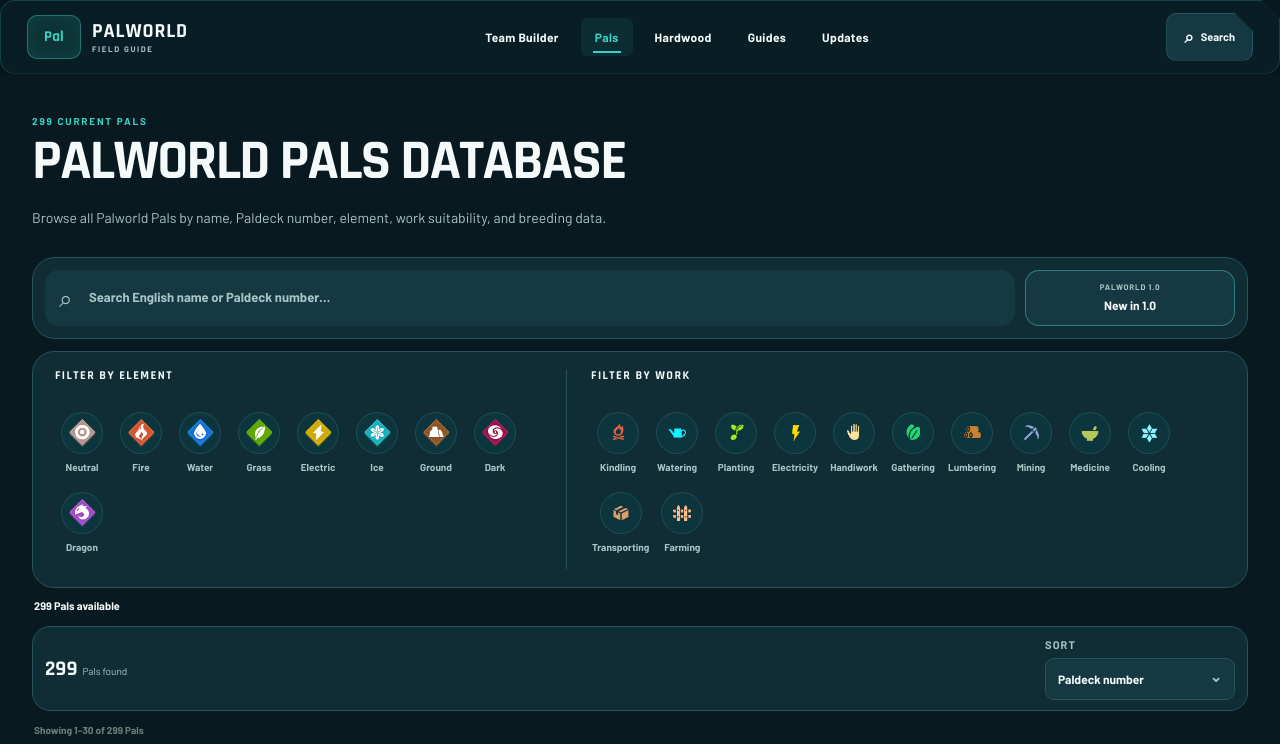
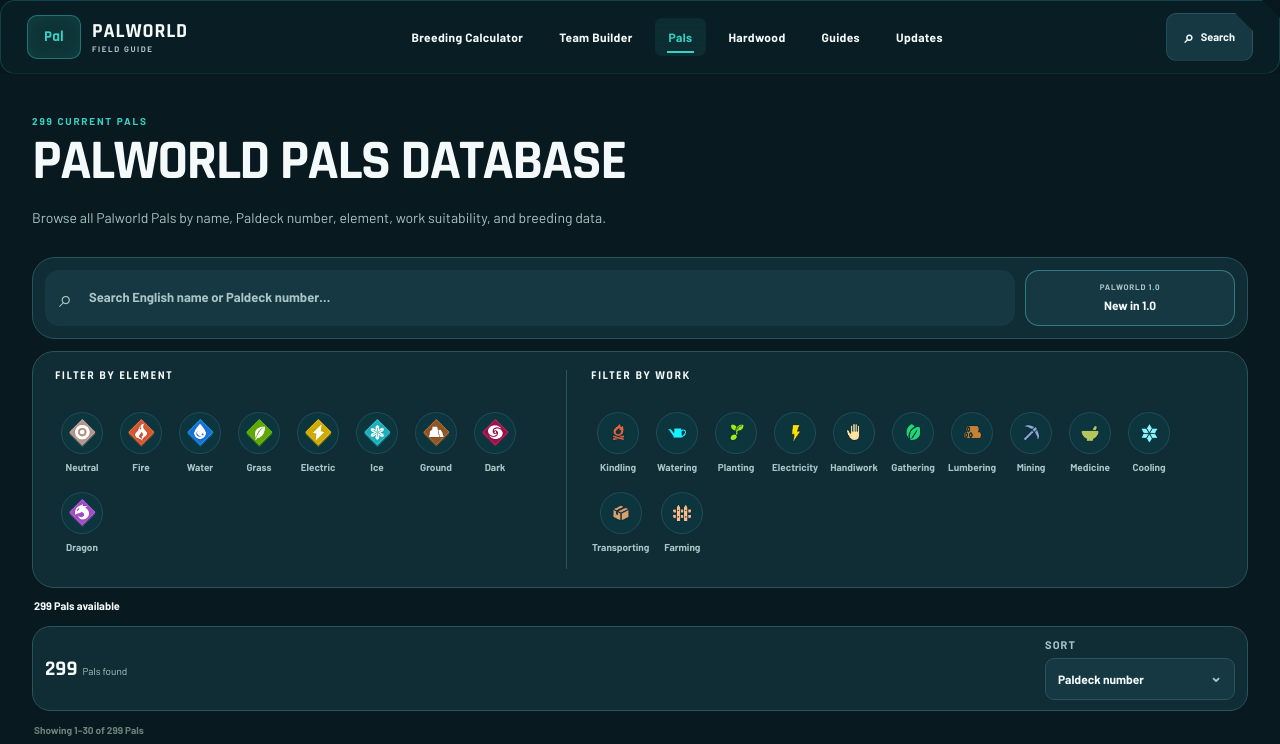
Before and after one commit to bowenchen-1/palworld-guide, a Next.js app: page /pals in a window 1280 px wide. Shown: the top 744 px of the page. Built offline with nearby package versions, Linux system fonts and the light colour scheme.

Commit message:
Add homepage breeding calculator navigation

```diff
--- a/app/components/site-header.tsx
+++ b/app/components/site-header.tsx
@@ -4,6 +4,7 @@
 import { useEffect, useRef, useState } from "react";
 
 const navItems = [
+  ["Breeding Calculator", "/#breeding-calculator"],
   ["Team Builder", "/team-builder"],
   ["Pals", "/pals"],
   ["Hardwood", "/items/hardwood"],
--- a/app/page.tsx
+++ b/app/page.tsx
@@ -54,7 +54,7 @@
     <script type="application/ld+json" dangerouslySetInnerHTML={{ __html: JSON.stringify(faqSchema) }} />
     <script type="application/ld+json" dangerouslySetInnerHTML={{ __html: JSON.stringify(appSchema) }} />
 
-    <section id="top" className="home-calculator-top px-5 pb-12 sm:px-8 lg:px-12"><div className="mx-auto max-w-[1320px]"><SiteHeader floating /><div className="home-calculator-intro"><div><p className="terminal-kicker"><span /> Field Research // Updated for Palworld 1.0</p><h1>Palworld Breeding Calculator</h1><p>Use this Palworld breeding calculator to find offspring, reverse-search parents, and plan routes from your available Pal species with the current 1.0 breeding matrix.</p></div><div className="home-hero-stats" aria-label="Calculator data status"><p><strong>1.0</strong><span>Data version</span></p><p><strong>{totalPalEntryCount}</strong><span>Pals indexed</span></p></div></div><BreedingClient embedded /></div></section>
+    <section id="breeding-calculator" className="home-calculator-top px-5 pb-12 sm:px-8 lg:px-12"><div className="mx-auto max-w-[1320px]"><SiteHeader floating /><div className="home-calculator-intro"><div><p className="terminal-kicker"><span /> Field Research // Updated for Palworld 1.0</p><h1>Palworld Breeding Calculator</h1><p>Use this Palworld breeding calculator to find offspring, reverse-search parents, and plan routes from your available Pal species with the current 1.0 breeding matrix.</p></div><div className="home-hero-stats" aria-label="Calculator data status"><p><strong>1.0</strong><span>Data version</span></p><p><strong>{totalPalEntryCount}</strong><span>Pals indexed</span></p></div></div><BreedingClient embedded /></div></section>
 
     <section className="home-paldex-feature px-5 py-20 sm:px-8 lg:px-12"><div className="mx-auto grid max-w-[1260px] gap-10 lg:grid-cols-[.9fr_1.1fr] lg:items-center"><div><p className="eyebrow">Pals database</p><h2 className="section-title mt-3">Find the Palworld Pal behind every breeding choice</h2><p className="mt-5 max-w-xl text-base leading-8 text-muted">Browse the complete current Palworld roster, inspect images and Paldeck numbers, then filter by element and work suitability before you plan a breeding route.</p><Link href="/pals" className="btn btn-primary mt-7">Browse All Pals →</Link></div><div className="grid grid-cols-2 gap-3 sm:grid-cols-4">{popularPals.slice(0, 4).map((pal) => <Link key={pal.id} href={`/pals/${pal.slug}`} className="rounded-[22px] border border-border bg-surface p-4 shadow-[0_12px_30px_rgba(35,84,71,.06)]"><PalMark pal={pal} small /><span className="mt-4 block text-xs font-extrabold text-subtle">No. {pal.number}</span><strong className="mt-1 block font-display text-xl text-foreground">{pal.name}</strong><small className="mt-2 block text-xs text-muted">{pal.elements.join(" · ")}</small></Link>)}</div></div></section>
 
```
Also changed, not shown: 1 other file (tests, documents, lock files or other folders).
